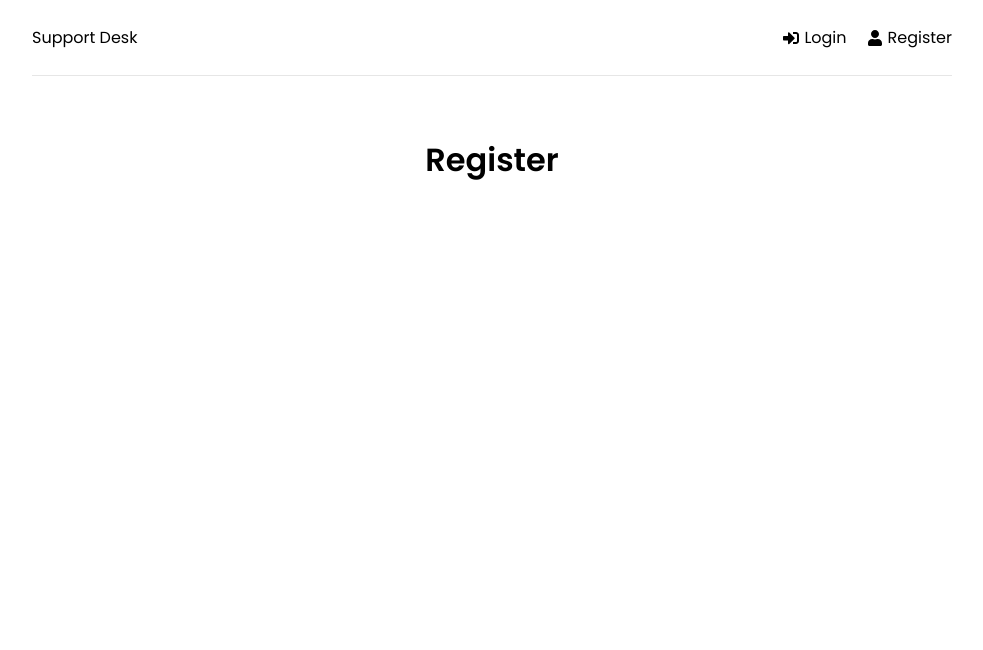
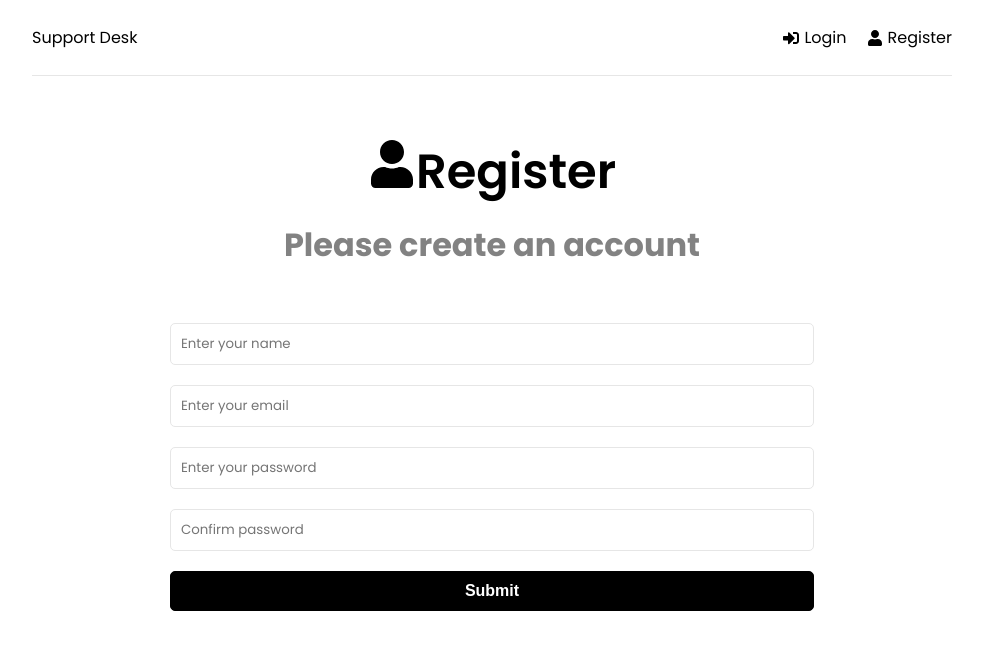
Before and after one commit to anubhavbagri/MERN-Support-Desk, a React (Create React App) app in the folder frontend/: page /register in a window 1280 px wide. Shown: the top 650 px of the page, without its empty margins (148-1131 px from the left). Built offline with nearby package versions, Linux system fonts and the light colour scheme.

Commit message:
feat: Register UI

```diff
--- a/frontend/src/pages/Register.jsx
+++ b/frontend/src/pages/Register.jsx
@@ -1,8 +1,98 @@
+import { useState } from 'react';
+import { toast } from 'react-toastify';
+import { FaUser } from 'react-icons/fa';
+
 function Register() {
+  const [formData, setFormData] = useState({
+    name: '',
+    email: '',
+    password: '',
+    password2: '',
+  });
+
+  const { name, email, password, password2 } = formData;
+
+  const onChange = (e) => {
+    setFormData((prevState) => ({
+      ...prevState,
+      [e.target.name]: e.target.value,
+    }));
+  };
+
+  const onSubmit = (e) => {
+    e.preventDefault();
+
+    if (password !== password2) {
+      toast.error('passwords do not match');
+    }
+  };
+
   return (
-    <div>
-      <h1>Register</h1>
-    </div>
+    <>
+      <section className="heading">
+        <h1>
+          <FaUser />
+          Register
+        </h1>
+        <p>Please create an account</p>
+      </section>
+
+      <section className="form">
+        <form onSubmit={onSubmit}>
+          <div className="form-group">
+            <input
+              type="text"
+              className="form-control"
+              id="name"
+              name="name"
+              value={name}
+              onChange={onChange}
+              placeholder="Enter your name"
+              required
+            />
+          </div>
+          <div className="form-group">
+            <input
+              type="email"
+              className="form-control"
+              id="email"
+              name="email"
+              value={email}
+              onChange={onChange}
+              placeholder="Enter your email"
+              required
+            />
+          </div>
+          <div className="form-group">
+            <input
+              type="password"
+              className="form-control"
+              id="password"
+              name="password"
+              value={password}
+              onChange={onChange}
+              placeholder="Enter your password"
+              required
+            />
+          </div>
+          <div className="form-group">
+            <input
+              type="password"
+              className="form-control"
+              id="password2"
+              name="password2"
+              value={password2}
+              onChange={onChange}
+              placeholder="Confirm password"
+              required
+            />
+          </div>
+          <div className="form-group">
+            <button className="btn btn-block">Submit</button>
+          </div>
+        </form>
+      </section>
+    </>
   );
 }
 
```
